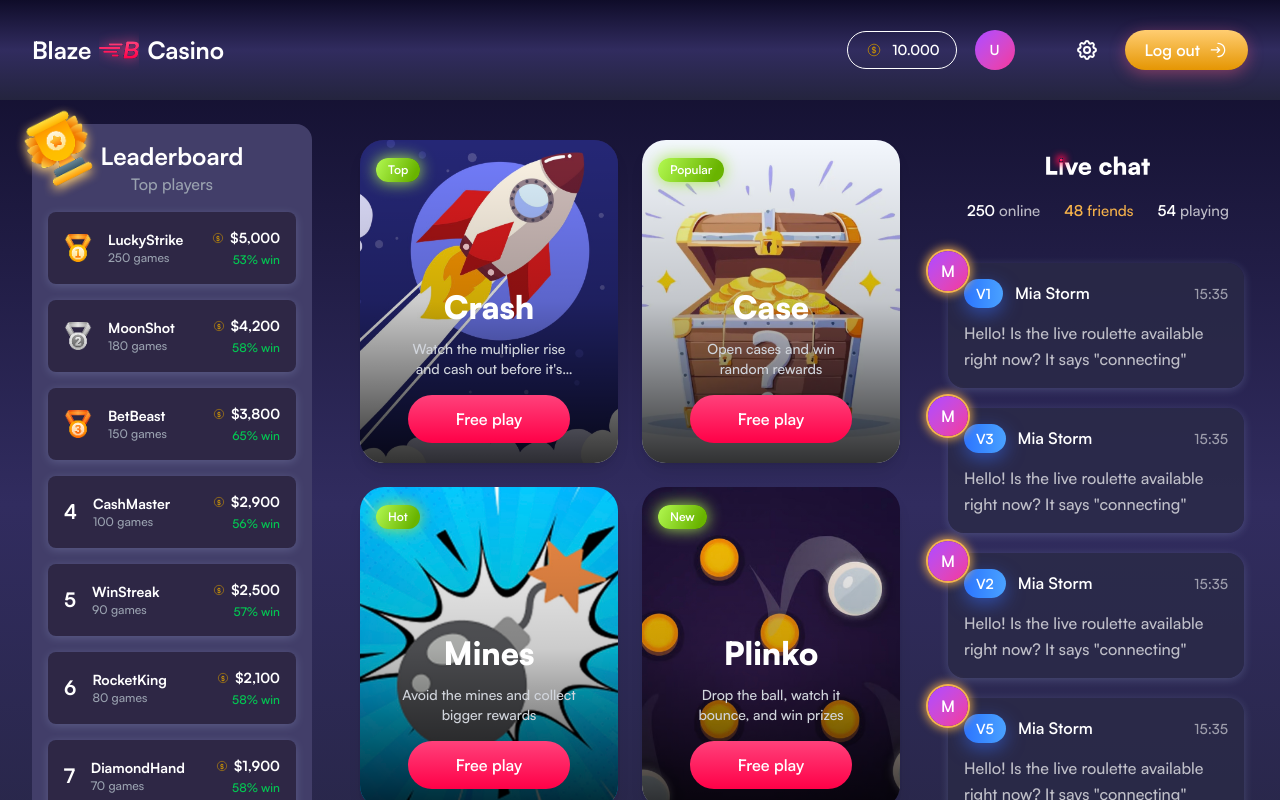
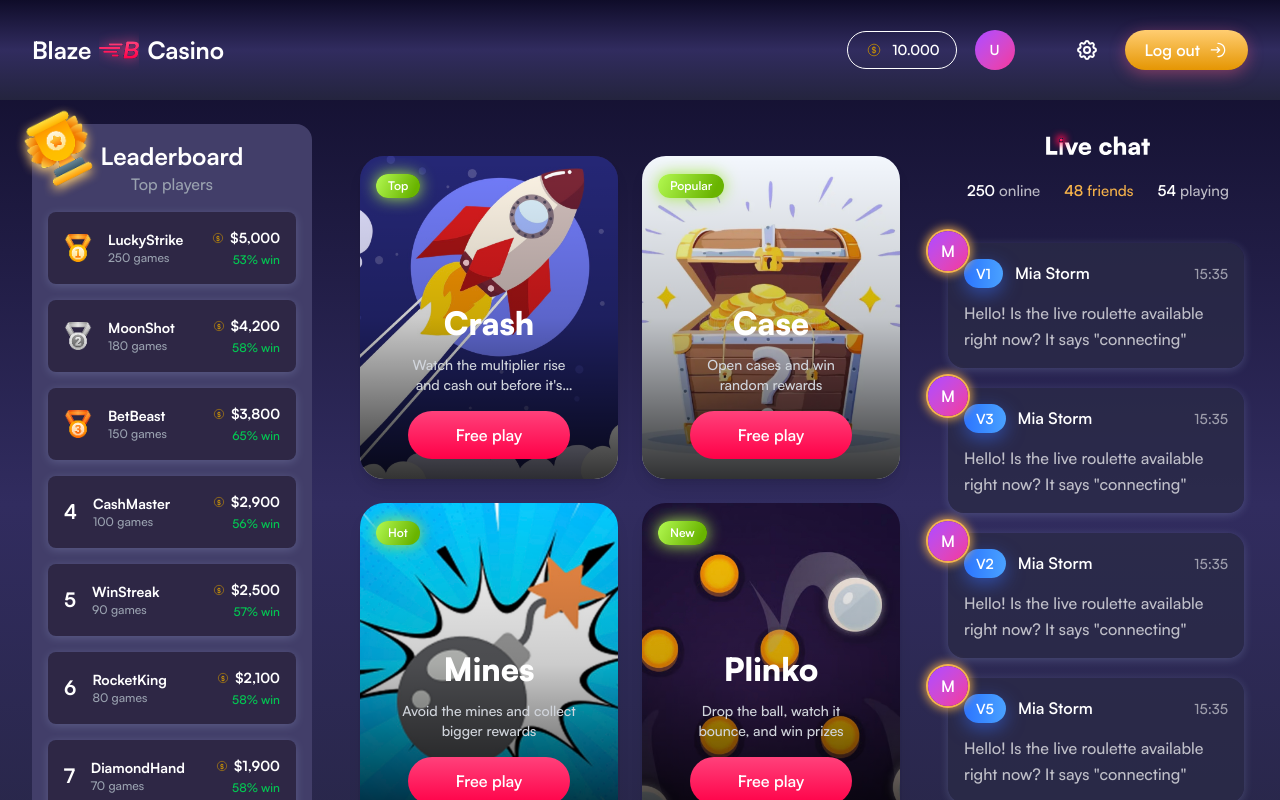
Before and after one commit to nk8bnj/best-casino, a Next.js app: page /dashboard in a window 1280 px wide. Shown: the top 800 px of the page. Built offline with nearby package versions, Linux system fonts and the light colour scheme.

Commit message:
fix: improved visual consistency

```diff
--- a/components/dashboard/ChatSidebar.tsx
+++ b/components/dashboard/ChatSidebar.tsx
@@ -16,7 +16,7 @@ interface ChatSidebarProps {
 
 export function ChatSidebar({ messages, stats }: ChatSidebarProps) {
   return (
-    <div className="relative h-full flex flex-col pb-5 pt-5 rounded-[28px]">
+    <div className="relative h-full flex flex-col rounded-[28px]">
       {/* Header */}
       <div className="text-center pb-3 pt-1">
         <Image
--- a/components/dashboard/GamesSection.tsx
+++ b/components/dashboard/GamesSection.tsx
@@ -9,7 +9,7 @@ interface GamesSectionProps {
 
 export function GamesSection({ games }: GamesSectionProps) {
   return (
-    <section className="py-4">
+    <section className="py-8">
       {/* Mobile & Desktop: Grid */}
       <GameGrid games={games} />
     </section>
```
